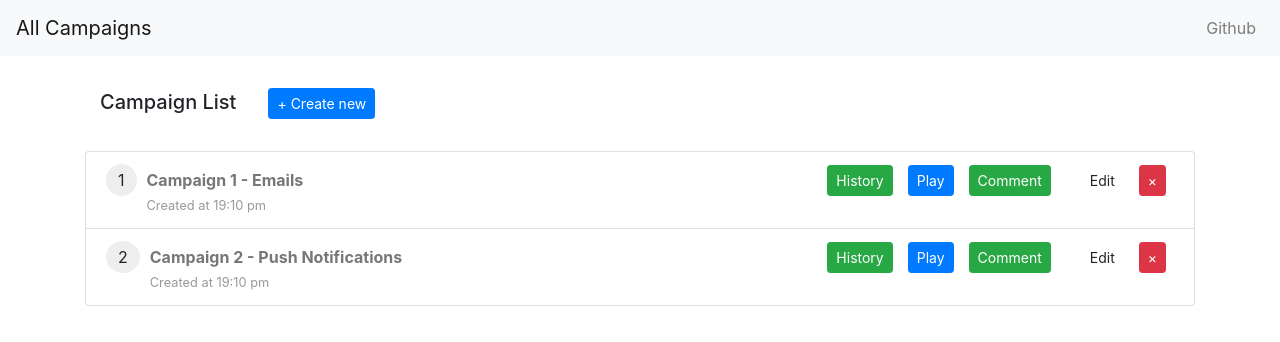
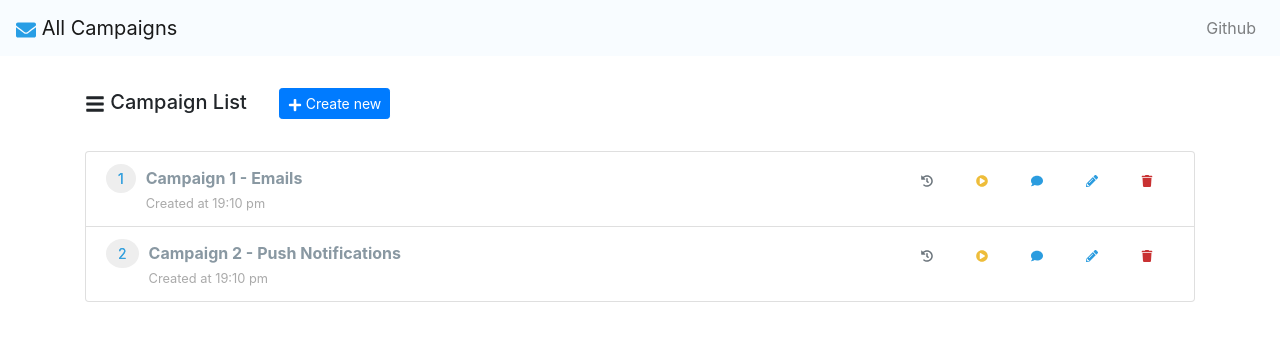
Before and after one commit to mdzakir/campaigns, a React (Create React App) app: page / in a window 1280 px wide. Shown: the top 342 px of the page. Built offline with nearby package versions, Linux system fonts and the light colour scheme.

Commit message:
play pause added to history and styling

```diff
--- a/package.json
+++ b/package.json
@@ -9,6 +9,7 @@
     "react": "^16.5.2",
     "react-dom": "^16.5.2",
     "react-fontawesome": "^1.6.1",
+    "react-icons": "^3.1.0",
     "react-moment": "^0.8.1",
     "react-redux": "^5.0.7",
     "react-scripts": "2.0.3",
--- a/src/App.css
+++ b/src/App.css
@@ -1,5 +1,36 @@
 .App {
 
+}
+
+.bg-light {
+  background-color: #f8fcff !important;
+}
+
+.tac{
+  text-align: center;
+}
+
+.modal-content{
+  background: #f8fcff;
+}
+
+.control-button{
+  cursor: pointer;
+  color: #6d767d;
+  font-size: 12px;
+  min-width: 55px;
+}
+
+.delete-btn svg{
+  color: #c93233;
+}
+
+.play-pause svg{
+  color: #eebd3a;
+}
+
+.edit-btn svg, .comment-btn svg{
+  color: #2b9cdf;
 }
 
 .campaign-num{
@@ -7,21 +38,62 @@
   border-radius: 50%;
   background: #eeeeee;
   margin-right: 10px;
+  font-size: 14px;
+  color: #36a1dd;
+  text-shadow: 0 0;
+}
+
+.control-button-name{
+  display: none;
+}
+
+.campaign-list .list-group-item:hover .campaign-name{
+  color: #2e2f33;
+}
+
+.campaign-list .list-group-item:hover .campaign-num{
+  background-color: #36a1dd;
+  color: #eee;
+}
+
+.campaign-list .list-group-item:hover .control-button-name{
+  display: block;
 }
 
 .campaign-name{
   flex: 1;
-  color: #777;
+  color: #8998a2;
 }
 
 .campaign-created-time{
   font-size: 80%;
   font-weight: normal;
-  color:#999;
+  color:#aaa;
 }
 
 .remove-btn{
   margin-right: .5rem;
+}
+
+.icon-type{
+  border-radius: 50%;
+  padding: 3px 7px 4px 7px;
+  background: #999999;
+  color: #fff;
+  font-size: 12px;
+  margin-right: 10px;
+}
+
+.icon-type.pause{
+  background: #eebd3a;
+}
+
+.icon-type.comment, .icon-type.rename, .icon-type.play{
+  background: #2b9cdf;
+}
+
+.history-list .history-list-item{
+  margin-bottom: 30px;
 }
 
 .fade-enter{
--- a/src/actions/itemActions.js
+++ b/src/actions/itemActions.js
@@ -34,9 +34,9 @@ export const addComment = (comment, index) => {
   };
 };
 
-export const togglePlay = (id) => {
+export const togglePlay = (play, index) => {
   return {
     type: TOGGLE_PLAY,
-    payload: id
+    payload: {play, index}
   };
 };
--- a/src/components/AppNavbar.js
+++ b/src/components/AppNavbar.js
@@ -7,6 +7,7 @@ import {
   Nav,
   NavItem,
   NavLink } from 'reactstrap';
+import { FaEnvelope, FaBars } from 'react-icons/fa';
 
 class AppNavbar extends Component{
   state = {
@@ -24,7 +25,7 @@ class AppNavbar extends Component{
       <div>
         <Navbar color="light" light expand="xs" className="md-5" style={{marginBottom: '2rem'}}>
           <NavbarBrand href="/" >
-            All Campaigns</NavbarBrand>
+            <FaEnvelope style={{color: '#289ee5'}}/> All Campaigns</NavbarBrand>
             <NavbarToggler onClick={this.toggle}/>
             <Collapse isOpen={this.state.isOpen} navbar >
               <Nav className="ml-auto" navbar>
--- a/src/components/CampaignList.js
+++ b/src/components/CampaignList.js
@@ -9,6 +9,7 @@ import ItemModal from "./itemModal";
 import EditModal from "./editModal";
 import CommentModal from "./CommentModal";
 import ShowHistory from './ShowHistory';
+import { FaPauseCircle, FaPlayCircle, FaTrash } from 'react-icons/fa';
 
 class CampaignList extends Component {
 
@@ -20,8 +21,8 @@ class CampaignList extends Component {
     this.props.deleteItem(id);
   };
 
-  onTogglePlay = id => {
-    this.props.togglePlay(id);
+  onTogglePlay = (play, index) => {
+    this.props.togglePlay(play, index);
   };
 
   onClose = () => {
@@ -54,24 +55,24 @@ class CampaignList extends Component {
                   </strong>
 
                   <ShowHistory index={index} item={item} />
-                  <Button
-                    className="primary-btn"
+                  <span
+                    className="tac control-button play-pause"
                     color="primary"
                     size="sm"
-                    onClick={this.onTogglePlay.bind(this, id)}
+                    onClick={this.onTogglePlay.bind(this, play, index)}
                   >
-                    {play}
-
-                    {play ? 'Pause' : 'Play' }
-                  </Button>
+                    {play ? <FaPauseCircle /> : <FaPlayCircle/> }
+                    <br />
+                    <span className="control-button-name">{play ? 'Pause': 'Play' }</span>
+                  </span>
                   <CommentModal index={index} item={item} />
                   <EditModal index={index} item={item} />
-                  <Button
-                    className="remove-btn"
+                  <span
+                    className="tac control-button delete-btn"
                     color="danger"
                     size="sm"
                     onClick={this.onDeleteClick.bind(this, id)}
-                  >&times;</Button>
+                  ><FaTrash /> <br/> <span className="control-button-name">Delete</span></span>
                 </ListGroupItem>
               </CSSTransition>
               )
--- a/src/components/CommentModal.js
+++ b/src/components/CommentModal.js
@@ -4,6 +4,7 @@ import {connect} from 'react-redux';
 import {addComment} from '../actions/itemActions';
 import {CSSTransition, TransitionGroup} from "react-transition-group";
 import Moment from "react-moment";
+import { FaComment } from 'react-icons/fa';
 
 class CommentModal extends Component{
   state = {
@@ -33,13 +34,14 @@ class CommentModal extends Component{
     const { comments } = this.props.item;
     return(
       <div>
-        <Container style={{display:'flex', alignItems: 'baseline'}}>
-          <Button
-            className="default-btn"
+        <div style={{display:'flex', alignItems: 'baseline'}}>
+          <span
+            className="tac control-button comment-btn"
             color="success"
             size="sm"
             onClick={this.toggle}
-          >Comment</Button>
+          ><FaComment/> <br /> <span className="control-button-name">Comment</span>
+          </span>
           <Modal
           isOpen={this.state.modal}
           toggle={this.toggle}>
@@ -89,7 +91,7 @@ class CommentModal extends Component{
 
             </ModalBody>
           </Modal>
-        </Container>
+        </div>
       </div>
     );
   }
--- a/src/components/ShowHistory.js
+++ b/src/components/ShowHistory.js
@@ -3,7 +3,7 @@ import { Container, Button, Modal, ModalHeader, ModalBody, ModalFooter, Input, L
 import {connect} from 'react-redux';
 import {addComment} from '../actions/itemActions';
 import {CSSTransition, TransitionGroup} from "react-transition-group";
-import Moment from "react-moment";
+import { FaPlay, FaPause, FaHistory, FaPlus, FaComment, FaPencilAlt } from 'react-icons/fa';
 
 class ShowHistory extends Component{
   state = {
@@ -21,23 +21,23 @@ class ShowHistory extends Component{
     const { history } = this.props.item;
     return(
       <div>
-        <Container style={{display:'flex', alignItems: 'baseline'}}>
-          <Button
-            className="default-btn"
+        <div className="history-wrapper" style={{display:'flex', alignItems: 'baseline'}}>
+          <span
+            className="tac control-button"
             color="success"
             size="sm"
             onClick={this.toggle}
-          >History</Button>
+          ><FaHistory /><br /> <span className="control-button-name">History</span></span>
           <Modal
             isOpen={this.state.modal}
             toggle={this.toggle}>
             <ModalHeader
               toggle={this.toggle}>
-              History
+              <FaHistory /> History
             </ModalHeader>
             <ModalBody>
               {history.length > 0 && <ListGroup>
-                <TransitionGroup className="campaign-list">
+                <TransitionGroup className="history-list">
                   {history.map((item, index) => {
                     const { activityBy, activityType, activityTitle, activityBody } = item;
                     return (
@@ -45,14 +45,21 @@ class ShowHistory extends Component{
                         key={index}
                         timeout={500}
                         classNames="fade">
-                        <ListGroupItem style={{display: 'flex', alignItems: 'baseline'}}>
+                        <div className="history-list-item" style={{display: 'flex', alignItems: 'baseline'}}>
+                          <span className={activityType + ' icon-type'}>
+                               {activityType === 'create' ?  <FaPlus /> :
+                                 activityType === 'rename' ? <FaPencilAlt /> :
+                                   activityType === 'play' ? <FaPlay /> :
+                                     activityType === 'pause' ? <FaPause /> : <FaComment />  }
+                            </span>
                           <strong className="campaign-name">
+
                             {activityTitle}
                             <br /><span className="campaign-created-time">
                             by <strong>{activityBy}</strong></span>
                             <br /> {activityType === 'comment' ? '"' + activityBody + '"' : activityBody}
                           </strong>
-                        </ListGroupItem>
+                        </div>
                       </CSSTransition>
                     )
                   })}
@@ -61,7 +68,7 @@ class ShowHistory extends Component{
 
             </ModalBody>
           </Modal>
-        </Container>
+        </div>
       </div>
     );
   }
--- a/src/components/editModal.js
+++ b/src/components/editModal.js
@@ -2,6 +2,7 @@ import React, {Component} from 'react';
 import { Container, Button, Modal, ModalHeader, ModalBody, ModalFooter, Input, Label, Form, FormGroup } from 'reactstrap';
 import {connect} from 'react-redux';
 import {editItem} from '../actions/itemActions';
+import { FaPencilAlt } from 'react-icons/fa';
 
 class ItemModal extends Component{
   state = {
@@ -34,13 +35,13 @@ class ItemModal extends Component{
   render() {
     return(
       <div>
-        <Container style={{display:'flex', alignItems: 'baseline'}}>
-          <Button
-            className="default-btn"
+        <div style={{display:'flex', alignItems: 'baseline'}}>
+          <span
+            className="tac control-button edit-btn"
             color="default"
             size="sm"
             onClick={this.toggle}
-          >Edit</Button>
+          ><FaPencilAlt/> <br /><span className="control-button-name">Edit</span></span>
           <Modal
           isOpen={this.state.modal}
           toggle={this.toggle}>
@@ -72,7 +73,7 @@ class ItemModal extends Component{
               </Form>
             </ModalBody>
           </Modal>
-        </Container>
+        </div>
       </div>
     );
   }
--- a/src/components/itemModal.js
+++ b/src/components/itemModal.js
@@ -3,6 +3,7 @@ import { Container, Button, Modal, ModalHeader, ModalBody, ModalFooter, Input, L
 import {connect} from 'react-redux';
 import {addItem} from '../actions/itemActions';
 import uuid from 'uuid';
+import { FaPlus, FaBars } from 'react-icons/fa';
 
 class ItemModal extends Component{
   state = {
@@ -45,14 +46,14 @@ class ItemModal extends Component{
   render() {
     return(
       <div>
-        <Container style={{display:'flex', alignItems: 'baseline'}}>
-          <h5>Campaign List</h5>
+        <div style={{display:'flex', alignItems: 'baseline'}}>
+          <h5><FaBars /> Campaign List</h5>
           <Button
           color="primary"
           size="sm"
           style={{marginBottom: '2rem', marginLeft: '2rem'}}
           onClick={this.toggle}>
-            + Create new
+            <FaPlus /> Create new
           </Button>
           <Modal
           isOpen={this.state.modal}
@@ -84,7 +85,7 @@ class ItemModal extends Component{
               </Form>
             </ModalBody>
           </Modal>
-        </Container>
+        </div>
       </div>
     );
   }
--- a/src/reducers/itemReducer.js
+++ b/src/reducers/itemReducer.js
@@ -47,6 +47,7 @@ export default function(state = initialState, action) {
         items: [action.payload, ...state.items]
       };
     case EDIT_ITEM:
+      debugger;
       let editedItem = state.items[action.payload.index];
       return {
         ...state,
@@ -100,14 +101,36 @@ export default function(state = initialState, action) {
         ]
       };
     case TOGGLE_PLAY:
+      debugger;
+      let toggledItem = state.items[action.payload.index];
         return {
           ...state,
-          items: state.items.map(item => {
+          items: [
+            ...state.items.slice(0, action.payload.index),
+            {
+              ...toggledItem,
+              history: [
+                {
+                  activityTime: new Date(),
+                  activityBy: 'Zakir',
+                  activityTitle: action.payload.play ? 'Campaign Resumed' : 'Campaign Paused',
+                  activityType: action.payload.play ? 'play' : 'pause',
+                  activityBody: ''
+                },
+                ...toggledItem.history
+              ],
+              play: !action.payload.play,
+              ...toggledItem.play
+            },
+            ...state.items.slice(action.payload.index + 1)
+          ]
+
+          /*items: state.items.map(item => {
             if(item.id === action.payload) {
               item.play = !item.play
             }
             return item;
-          })
+          })*/
         };
 
     default:
```
